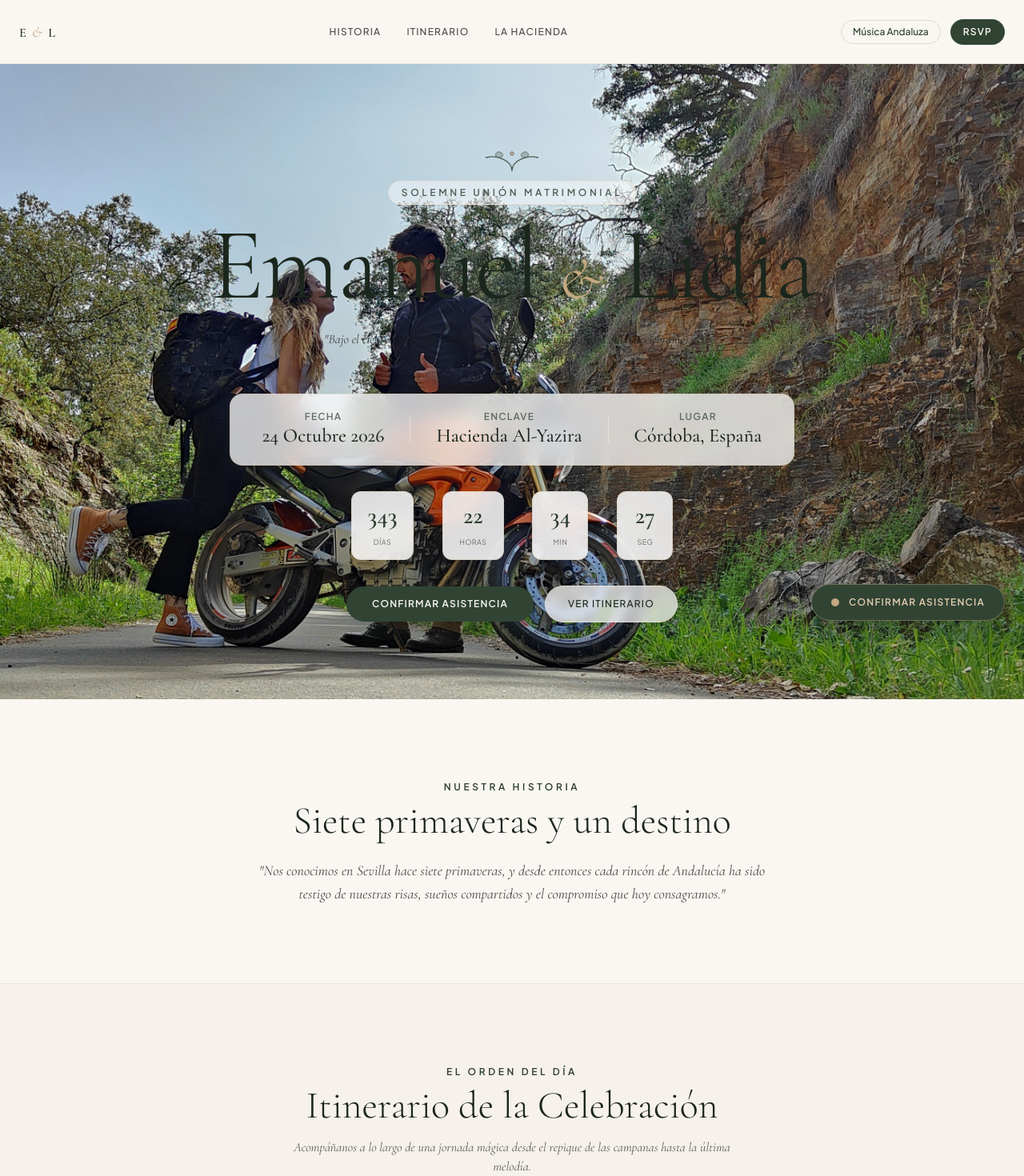
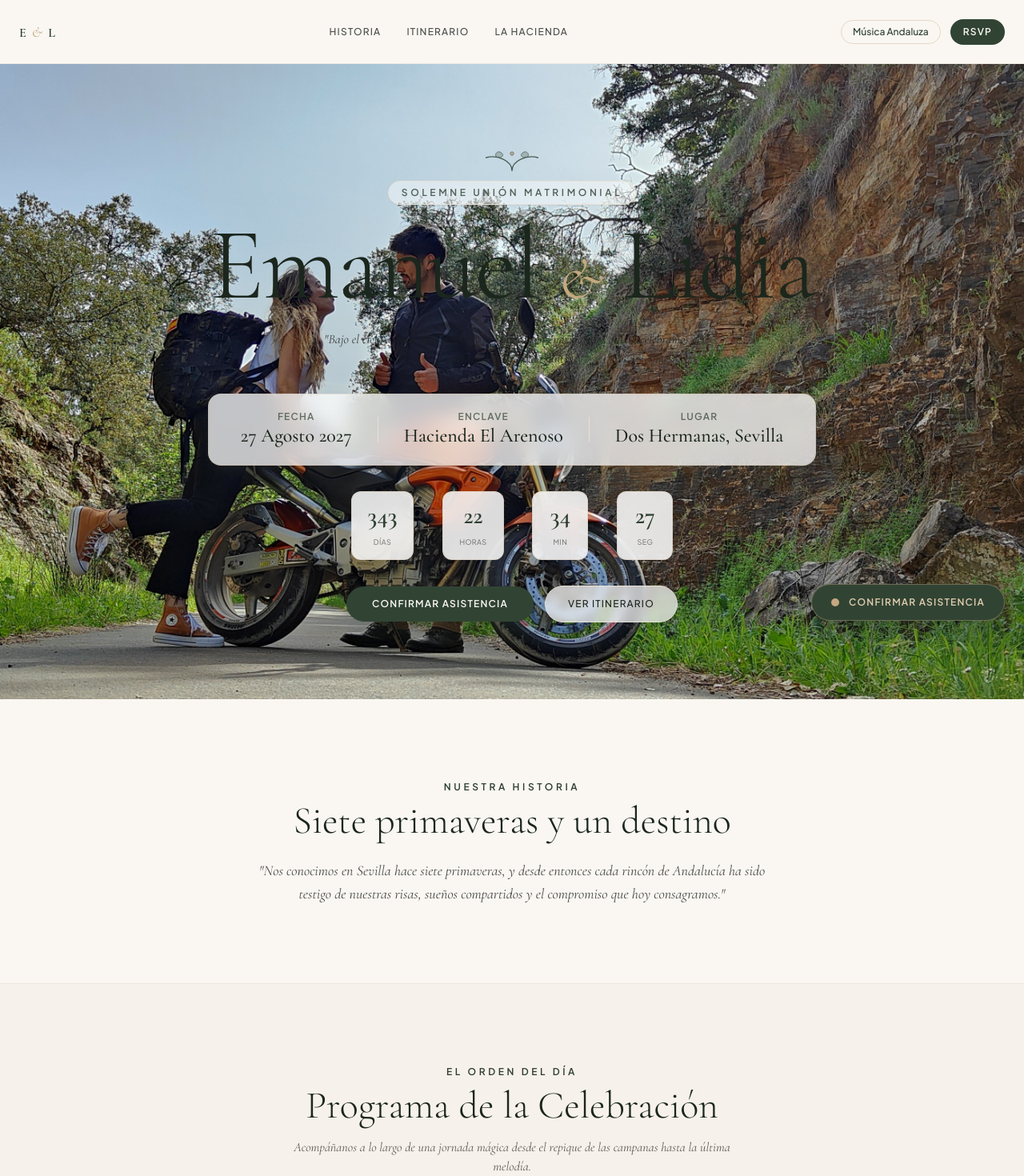
Before and after one commit to davidpa2/BodaEmaLidia, an Angular app: page / in a window 1280 px wide. Shown: the top 1470 px of the page at 80% size. Built offline with nearby package versions, Linux system fonts and the light colour scheme.

Commit message:
feat(app): Modified titles and info

```diff
--- a/src/app/components/header/header.component.html
+++ b/src/app/components/header/header.component.html
@@ -29,17 +29,17 @@
         <div class="bg-white/75 backdrop-blur-md rounded-2xl px-6 py-4 sm:px-10 sm:py-5 flex flex-wrap items-center justify-center gap-4 sm:gap-8 border border-gold/30 shadow-luxury mb-8">
           <div class="text-center">
             <span class="block text-[10px] sm:text-xs uppercase tracking-widest text-olive/70 font-semibold">Fecha</span>
-            <span class="font-serif text-lg sm:text-2xl text-olive-900 font-medium">24 Octubre 2026</span>
+            <span class="font-serif text-lg sm:text-2xl text-olive-900 font-medium">27 Agosto 2027</span>
           </div>
           <div class="w-px h-8 bg-sandstone hidden sm:block"></div>
           <div class="text-center">
             <span class="block text-[10px] sm:text-xs uppercase tracking-widest text-olive/70 font-semibold">Enclave</span>
-            <span class="font-serif text-lg sm:text-2xl text-olive-900 font-medium">Hacienda Al-Yazira</span>
+            <span class="font-serif text-lg sm:text-2xl text-olive-900 font-medium">Hacienda El Arenoso</span>
           </div>
           <div class="w-px h-8 bg-sandstone hidden sm:block"></div>
           <div class="text-center">
             <span class="block text-[10px] sm:text-xs uppercase tracking-widest text-olive/70 font-semibold">Lugar</span>
-            <span class="font-serif text-lg sm:text-2xl text-olive-900 font-medium">Córdoba, España</span>
+            <span class="font-serif text-lg sm:text-2xl text-olive-900 font-medium">Dos Hermanas, Sevilla</span>
           </div>
         </div>
 
--- a/src/app/components/wedding-timeline/wedding-timeline.component.html
+++ b/src/app/components/wedding-timeline/wedding-timeline.component.html
@@ -2,7 +2,7 @@
       <div class="max-w-4xl mx-auto">
         <div class="text-center max-w-xl mx-auto mb-16">
           <span class="text-xs uppercase tracking-[0.3em] font-sans text-olive font-semibold">El Orden del Día</span>
-          <h2 class="font-serif text-4xl sm:text-5xl text-olive-900 mt-2 mb-4 font-light">Itinerario de la Celebración</h2>
+          <h2 class="font-serif text-4xl sm:text-5xl text-olive-900 mt-2 mb-4 font-light">Programa de la Celebración</h2>
           <p class="font-serif italic text-charcoal/70 text-base">
             Acompáñanos a lo largo de una jornada mágica desde el repique de las campanas hasta la última melodía.
           </p>
```
